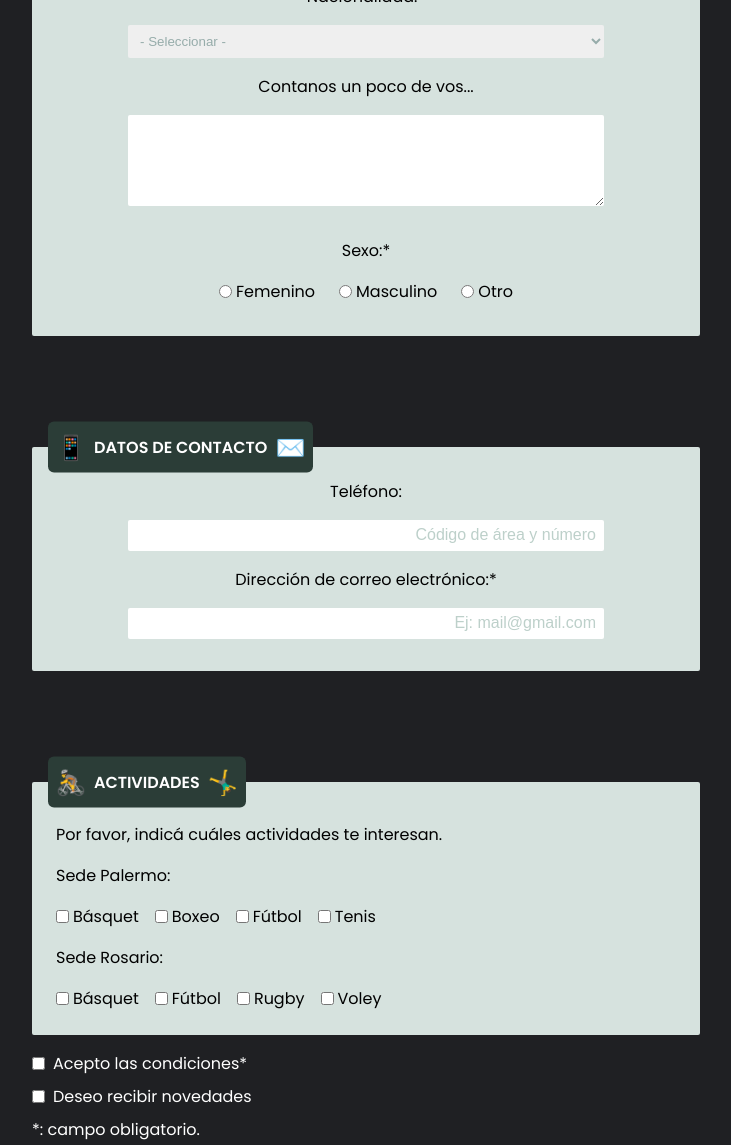
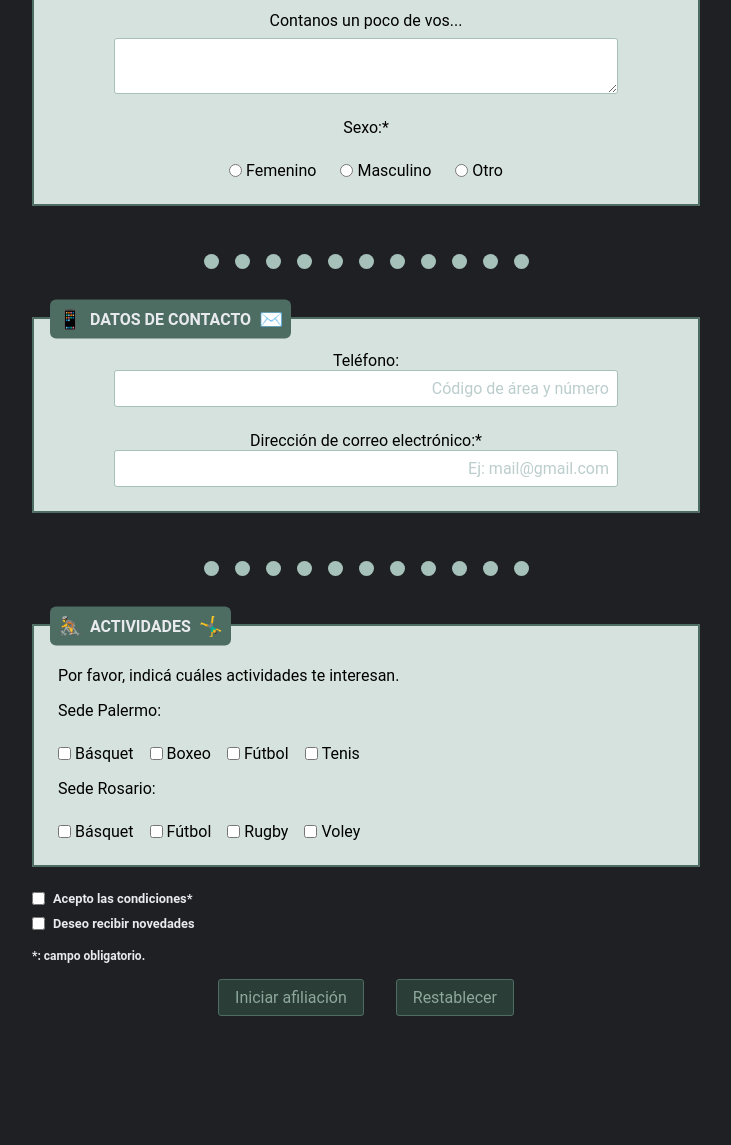
Before and after one commit to StefQ88/eit-desafio7, a plain HTML site: page index.html in a window 1280 px wide. Shown: the part 602-1747 px from the top of the page, without its empty margins (274-1005 px from the left). After the commit the page ends 1682 px from the top, so only its background shows below. Drawn offline with Linux system fonts and the light colour scheme; a web font is replaced by a local one.

Commit message:
style: complete original CSS design

```diff
--- a/css/estilos.css
+++ b/css/estilos.css
@@ -1,45 +1,32 @@
 :root {
-  /* Fondos */
-  --bg-main: #1f2023;
-  --bg-base-light : #d6e2de; /*fondo claro base*/
-  --bg-base-focus: #a6c1b9;
-  --bg-title: #4d6d63;
-  --bg-focus: #4d6d63;
-  --bg-legend: #2b3d37;
+  --color-primary: #4d6d63; /* Verde fuerte → títulos, botones */
+  --color-secondary: #a6c1b9; /* Verde medio → fondos de secciones en focus */
+  --color-tertiary: #d6e2de; /* Fondo claro → base de fieldsets */
 
-  /* Texto */
-  --text-main: #e8eaed;
-  --white: #ffffff;
-  --button-text: #758381;
-  --button-text-hover: #4c5a59;
-  --text-placeholder:#bdd0ca;
-  --text-select:#96acaa;
+  --color-dark-green: #2b3d37; /* Verde osucuro */
 
-  /* Inputs */
-  --inputs-bg: #ffffff;
-  --inputs-border: #829b93;
-  --inputs-border-focus: #262c2a;
-  --inputs-bg-focus: #4d6d63;
+  --bg-main: #1f2023; /* Fondo general */
+  --color-text: #e8eaed; /* Texto titulo, legend y botones */
+  --color-text-button:#8da89c;
+  --color-inputs: #ffffff;
 
-  /* Botones */
-  --button-bg: #2b3d37;
-  --button-border: #33413f;
-  --button-hover: #d6e2de;
+  --color-text-placeholder:#bbcdcc;
+  --color-text-select:#abb7b1;
 
-  /* Otros */
-  --form-shadow: rgba(0, 0, 0, 0.3);
+  --font-family-primary: 'Poppins', sans-serif;
+  --font-family-secondary:'Roboto', sans-serif;
 }
 
 * {
   margin: 0;
   padding: 0;
   box-sizing: border-box;
+  font-family: var(--font-family-secondary);
 }
 
 body {
   min-height: 100vh; /* altura minima de la pantalla*/
   background-color: var(--bg-main); /*fondo oscuro */
-  font-family: "Poppins", sans-serif;
 }
 
 .main-content {
@@ -49,9 +36,8 @@ body {
   display: flex;
   flex-direction: column;
   align-items: center;
-  gap: 1rem;
+  gap: 0.5rem;
 }
-
 
 .title-wrapper {
   position: relative;
@@ -66,7 +52,8 @@ body {
 
 .title-wrapper h1 {
   font-size: 2.5rem;
-  color: var(--text-main);
+  color: var(--color-text);
+  font-family: var(--font-family-primary);
   font-weight: 800;
   margin: 0;
 }
@@ -84,7 +71,7 @@ body {
   left: 0; /* mismo lugar que el borde h1 */
   width: 100%;
   height: 1rem;
-  background-color: var(--bg-title); /* Color de la línea */
+  background-color: var(--color-primary); /* Color de la línea */
   clip-path: polygon(
     15px 100%,
     /* recorta parte inferior izquierda */ 0 0,
@@ -102,7 +89,7 @@ body {
   left: 0;
   width: 100%;
   height: 1rem;
-  background-color: var(--bg-title);
+  background-color: var(--color-primary);
   clip-path: polygon(0 100%, 15px 0, calc(100% - 15px) 0, 100% 100%);
 }
 
@@ -112,10 +99,10 @@ body {
   margin-top: 2rem;
 }
 
-
 fieldset {
-  background-color: var( --bg-base-light); /*fondo claro base*/
-  border: 1px solid var(--bg-decoration);
+  background-color: var(--color-tertiary); /*fondo claro base*/
+  border: 2px solid var( --color-primary);
+  font-size: 1rem;
   padding: 1rem;
   border-radius: 2px;
   width: 100%;
@@ -123,28 +110,35 @@ fieldset {
 }
 
 fieldset:focus-within {
-  background-color: var(--bg-base-focus);
+  background-color: var(--color-secondary);
 }
 
 /* Legend POSICIONADO sobre el borde izquierdo */
 legend {
   display: flex;
   align-items: center;
+  flex-wrap: wrap;
   position: absolute;
   top: 0;
   left: 1rem;
-  transform: translateY(-50%); /* Sube el legend para que quede encima del borde */
-  background-color: var(--bg-legend); /* igual al fondo del body */
-  color: var(--white);
+  transform: translateY(
+    -50%
+  ); /* Sube el legend para que quede encima del borde */
+  background-color: var(--color-primary); /* igual al fondo del body */
+  color: var(--color-text);
   font-weight: 600;
   text-transform: uppercase;
   text-align: center;
   border-radius: 6px;
-  min-width: max-content;
+}
+
+fieldset:focus-within legend {
+  background-color: var(--color-dark-green);
+  border-color: var(--color-dark-green);
 }
 
 .legend-icon {
-  font-size: 1.5rem;
+  font-size: 1.2rem;
   padding: 0.5rem;
   display: inline-block;
 }
@@ -156,7 +150,24 @@ legend {
   gap: 1rem;
   margin: 0 auto; /* Centra el wrapper dentro del fieldset */
   width: 100%;
-  padding: 1rem 5rem ;
+  padding: 0.5rem 4rem;
+}
+
+.fields-wrapper p {
+  width: 100%;
+  margin: 0;
+
+}
+
+label , textarea {
+  display: block;
+  text-align: center;
+  margin-top: 0.5rem;
+}
+
+input {
+  direction: rtl;
+  text-align: right;
 }
 
 input,
@@ -165,25 +176,36 @@ textarea {
   width: 100%;
   padding: 0.5rem;
   border: none;
-  /* border: 1px solid var(--bg-decoration); */
-  border-radius: 2px;
+  border: 1px solid var(--color-secondary);
+  border-radius: 3px;
   box-sizing: border-box;
+  caret-color: var(--color-inputs);
+  color: var(--color-text-select);
+  font-size: 1rem;
+
 }
+
 
 input:focus,
 textarea:focus {
-  background-color: var(--bg-focus);
+  background-color: var(--color-primary);
+  outline: none;
+  border: 2px solid var(--bg-main);
+  border-radius: 3px;
+  color: var(--color-inputs);
 }
 
-
+textarea {
+  resize: vertical;
+}
 
 select:invalid {
-  color: var( --text-select);
+  color: var( --color-text-select);
 }
 
 input::placeholder {
   text-align: right;
-  color: var(--text-placeholder);
+  color: var(--color-text-placeholder);
   font-size: 1rem;
 }
 
@@ -198,8 +220,8 @@ input::placeholder {
   display: flex;
   justify-content: center;
   gap: 1.5rem;
-  flex-wrap: wrap;       /* Permite bajar a otra línea si no entra */
-  width: 100%;           /* Ocupa todo el ancho disponible */
+  flex-wrap: wrap; /* Permite bajar a otra línea si no entra */
+  width: 100%; /* Ocupa todo el ancho disponible */
 }
 
 .activity-wrapper {
@@ -209,7 +231,6 @@ input::placeholder {
   gap: 1rem;
   padding: 0.5rem;
   width: 100%;
-
 }
 
 .checkbox-group {
@@ -236,7 +257,10 @@ input::placeholder {
   display: flex;
   flex-direction: column;
   align-items: flex-start;
-  gap: 0.5rem;
+}
+
+#required-field {
+  margin-top: 1rem;
 }
 
 .terms-wrapper label {
@@ -244,11 +268,18 @@ input::placeholder {
   align-items: center;
   white-space: nowrap;
   gap: 0.5rem;
-  color: var(--white);
+  color: var(--color-text);
+}
+
+.small-label {
+  font-size: 0.80rem;
+  color: var(--color-text);
 }
 
 .terms-wrapper p {
-  color: white;
+  color: var(--color-text);
+  font-weight: 600;
+  font-size: 12px;
 }
 
 /* Estilo boton*/
@@ -257,33 +288,33 @@ button {
   justify-content: center;
   align-items: center;
   text-align: center;
-  background-color: var(--button-bg);
-  border: 2px solid var(--button-bg);
-  color: var(--white);
+  background-color: var(--color-dark-green);
+  border: 1px solid var(--color-primary);
+  color: var(--color-text-button);
   padding: 0.5rem 1rem;
+  border-radius: 3px;
   font-size: 1rem;
-  font-weight: 300;
-  border-radius: 1px;
-  margin-bottom: 1rem;
-  margin-bottom: 1rem;
+}
+
+button:hover {
+  background-color: var(--color-tertiary);
+  cursor: pointer;
 }
 
 .button-style {
   align-self: flex-start;
-  margin-bottom: 1rem;
 }
 
 .button-wrapper {
   display: flex;
   justify-content: center;
   align-items: center;
-  gap: 1rem;
+  gap: 2rem;
   flex-wrap: wrap;
-  margin-top: 2rem;
 }
 
 section {
-  margin-bottom: 3rem; /* espacio entre secciones */
+  margin-bottom: 1rem; /* espacio entre secciones */
 }
 
 .separator-dots {
@@ -294,12 +325,10 @@ section {
   margin: 3rem 0;
 }
 
-
 .separator-dots span {
   width: 15px;
   height: 15px;
-  background-color: var(--bg-section-focus);
+  background-color: var(--color-secondary);
   border-radius: 50%;
   display: inline-block;
-
 }
--- a/index.html
+++ b/index.html
@@ -2,21 +2,20 @@
 <html lang="es">
 
 <head>
-    <meta charset="UTF-8">
-    <meta name="viewport" content="width=device-width, initial-scale=1.0">
+    <meta charset="UTF-8" />
+    <meta name="viewport" content="width=device-width, initial-scale=1.0" />
     <title>Afiliación</title>
-    <link rel="stylesheet" href="css/estilos.css">
+    <link rel="stylesheet" href="css/estilos.css" />
 
-    <link href="https://fonts.googleapis.com/css2?family=Poppins:wght@300;400;600;800&display=swap" rel="stylesheet">
+    <link rel="stylesheet" href="https://fonts.googleapis.com/css2?family=Poppins:wght@300;400;600;800&display=swap" />
+    <link rel="stylesheet" href="https://fonts.google.com/?query=Roboto" />
 </head>
 
 <body>
     <main class="main-content">
         <button class="button-style">Cambiar estilo</button>
-
         <div class="title-wrapper">
-            <h1>Vení al Gym!</h1>
-            <span class="title-icon">💪🏻</span>
+            <h1>Vení al Gym!<span class="title-icon">💪🏻</span></h1>
         </div>
 
         <form class="form-container" id="affiliation-form" autocomplete="on">
@@ -29,15 +28,19 @@
                     </legend>
 
                     <div class="fields-wrapper">
+                        <p>
                             <label for="first-name">Nombre:*</label>
-                        <input type="text" id="first-name" name="firstName" required>
-
+                            <input type="text" id="first-name" name="firstName" required />
+                        </p>
+                        <p>
                             <label for="first-surname">Apellido:*</label>
-                        <input type="text" id="first-surname" name="firstSurname" required>
-
+                            <input type="text" id="first-surname" name="firstSurname" required />
+                        </p>
+                        <p>
                             <label for="document">Documento:*</label>
-                        <input type="text" id="document" name="document" required>
-
+                            <input type="text" id="document" name="document" required />
+                        </p>
+                        <p>
                             <label for="nationality">Nacionalidad:*</label>
                             <select id="nationality" name="nationality" required>
                                 <option value="" disabled selected>- Seleccionar -</option>
@@ -46,17 +49,19 @@
                                 <option value="uruguaya">Uruguaya</option>
                                 <option value="otra">Otra</option>
                             </select>
-
+                        </p>
+                        <p>
                             <label for="about-you">Contanos un poco de vos...</label>
-                        <textarea id="about-you" name="aboutYou" rows="5"></textarea>
+                            <textarea id="about-you" name="aboutYou"></textarea>
+                        </p>
                     </div>
 
                     <div class="fields-wrapper">
                         <label>Sexo:*</label>
                         <div class="radio-group">
-                            <label><input type="radio" name="gender" value="femenino">Femenino</label>
-                            <label><input type="radio" name="gender" value="masculino">Masculino</label>
-                            <label><input type="radio" name="gender" value="otro">Otro</label>
+                            <label><input type="radio" name="gender" value="femenino" />Femenino</label>
+                            <label><input type="radio" name="gender" value="masculino" />Masculino</label>
+                            <label><input type="radio" name="gender" value="otro" />Otro</label>
                         </div>
                     </div>
                 </fieldset>
@@ -85,14 +90,18 @@
                     </legend>
 
                     <div class="fields-wrapper">
+                        <p>
                             <label for="phone">Teléfono:</label>
-                        <input type="tel" id="phone" name="phone" placeholder="Código de área y número">
+                            <input type="tel" id="phone" name="phone" placeholder="Código de área y número" />
+                        </p>
+                        <p>
                             <label for="email">Dirección de correo electrónico:*</label>
-                        <input type="email" id="email" name="email" required placeholder="Ej: mail@gmail.com">
+                            <input type="email" id="email" name="email" required pattern="^[^@]+@[^@]+\.[a-zA-Z]{2,}$"
+                                placeholder="Ej: mail@gmail.com" />
+                        </p>
                     </div>
                 </fieldset>
             </section>
-
             <div class="separator-dots">
                 <span></span>
                 <span></span>
@@ -116,37 +125,42 @@
                     </legend>
 
                     <div class="activity-wrapper">
-                        <p id="activities-intro">Por favor, indicá cuáles actividades te interesan.</p>
+                        <p id="activities-intro">
+                            Por favor, indicá cuáles actividades te interesan.
+                        </p>
 
                         <p>Sede Palermo:</p>
                         <div class="checkbox-group">
-                            <label><input type="checkbox" name="palermo[]" value="basquet">Básquet</label>
-                            <label><input type="checkbox" name="palermo[]" value="boxeo">Boxeo</label>
-                            <label><input type="checkbox" name="palermo[]" value="futbol">Fútbol</label>
-                            <label><input type="checkbox" name="palermo[]" value="tenis">Tenis</label>
+                            <label><input type="checkbox" name="palermo[]" value="basquet" />Básquet</label>
+                            <label><input type="checkbox" name="palermo[]" value="boxeo" />Boxeo</label>
+                            <label><input type="checkbox" name="palermo[]" value="futbol" />Fútbol</label>
+                            <label><input type="checkbox" name="palermo[]" value="tenis" />Tenis</label>
                         </div>
 
                         <p>Sede Rosario:</p>
                         <div class="checkbox-group">
-                            <label><input type="checkbox" name="rosario[]" value="basquet">Básquet</label>
-                            <label><input type="checkbox" name="rosario[]" value="futbol">Fútbol</label>
-                            <label><input type="checkbox" name="rosario[]" value="ragby">Rugby</label>
-                            <label><input type="checkbox" name="rosario[]" value="voley">Voley</label>
+                            <label><input type="checkbox" name="rosario[]" value="basquet" />Básquet</label>
+                            <label><input type="checkbox" name="rosario[]" value="futbol" />Fútbol</label>
+                            <label><input type="checkbox" name="rosario[]" value="ragby" />Rugby</label>
+                            <label><input type="checkbox" name="rosario[]" value="voley" />Voley</label>
                         </div>
                     </div>
                 </fieldset>
             </section>
 
-
-
             <section>
                 <div class="terms-wrapper">
-                    <label><input type="checkbox" name="terms" required />Acepto las condiciones*</label>
-                    <label><input type="checkbox" name="news" />Deseo recibir novedades</label>
-                    <p>*: campo obligatorio.</p>
+                    <p>
+                        <label class="small-label"><input type="checkbox" name="terms" required />Acepto las
+                            condiciones*</label>
+                    </p>
+                    <p>
+                        <label class="small-label"><input type="checkbox" name="news" />Deseo recibir
+                            novedades</label>
+                    </p>
+                    <p id="required-field">*: campo obligatorio.</p>
                 </div>
             </section>
-
 
             <section>
                 <div class="button-wrapper">
@@ -154,17 +168,7 @@
                     <button type="reset" class="btn-style">Restablecer</button>
                 </div>
             </section>
-
-
         </form>
-
-
-
-
-
-
-
-
     </main>
 </body>
 
```
Lines whose indentation alone changed are shown as unchanged.
